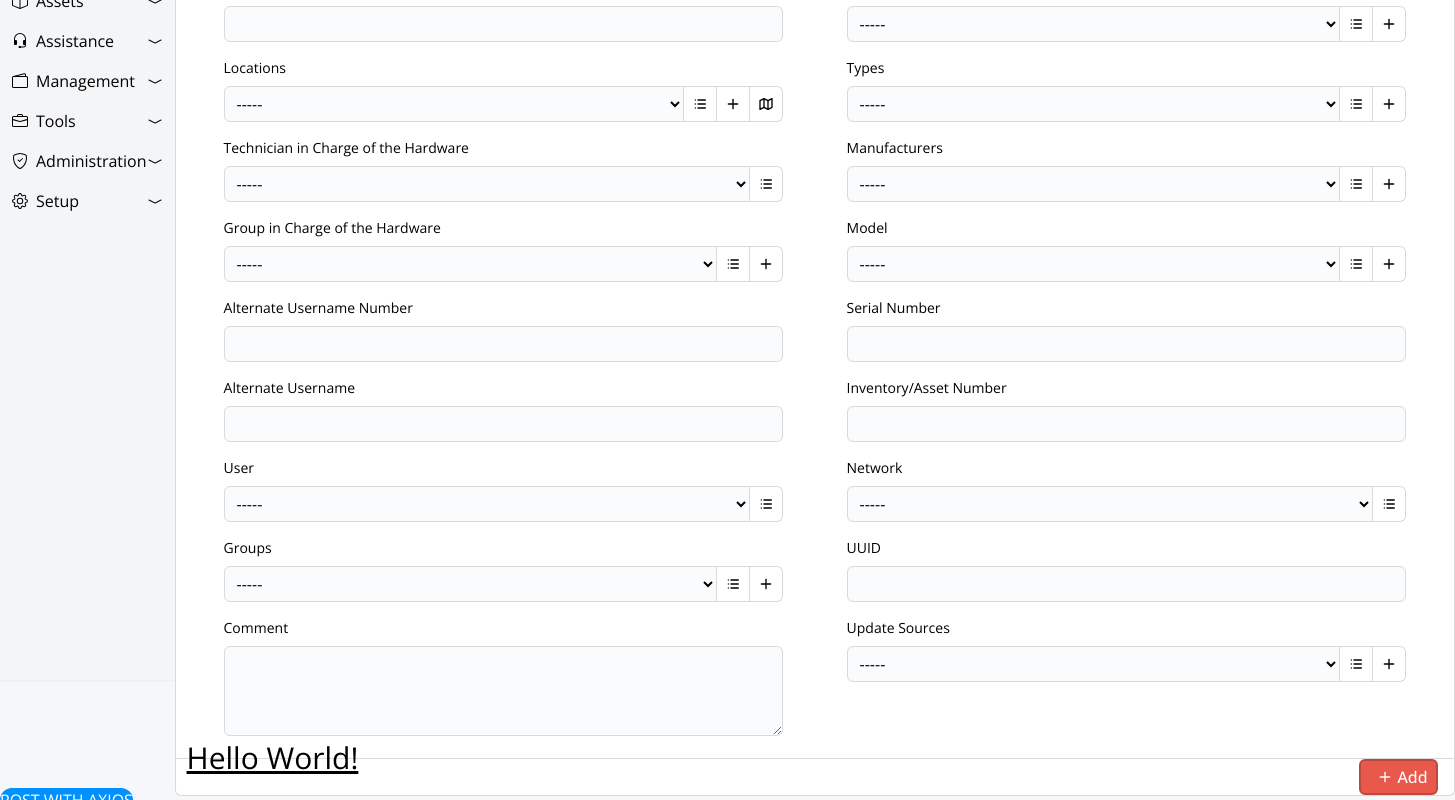
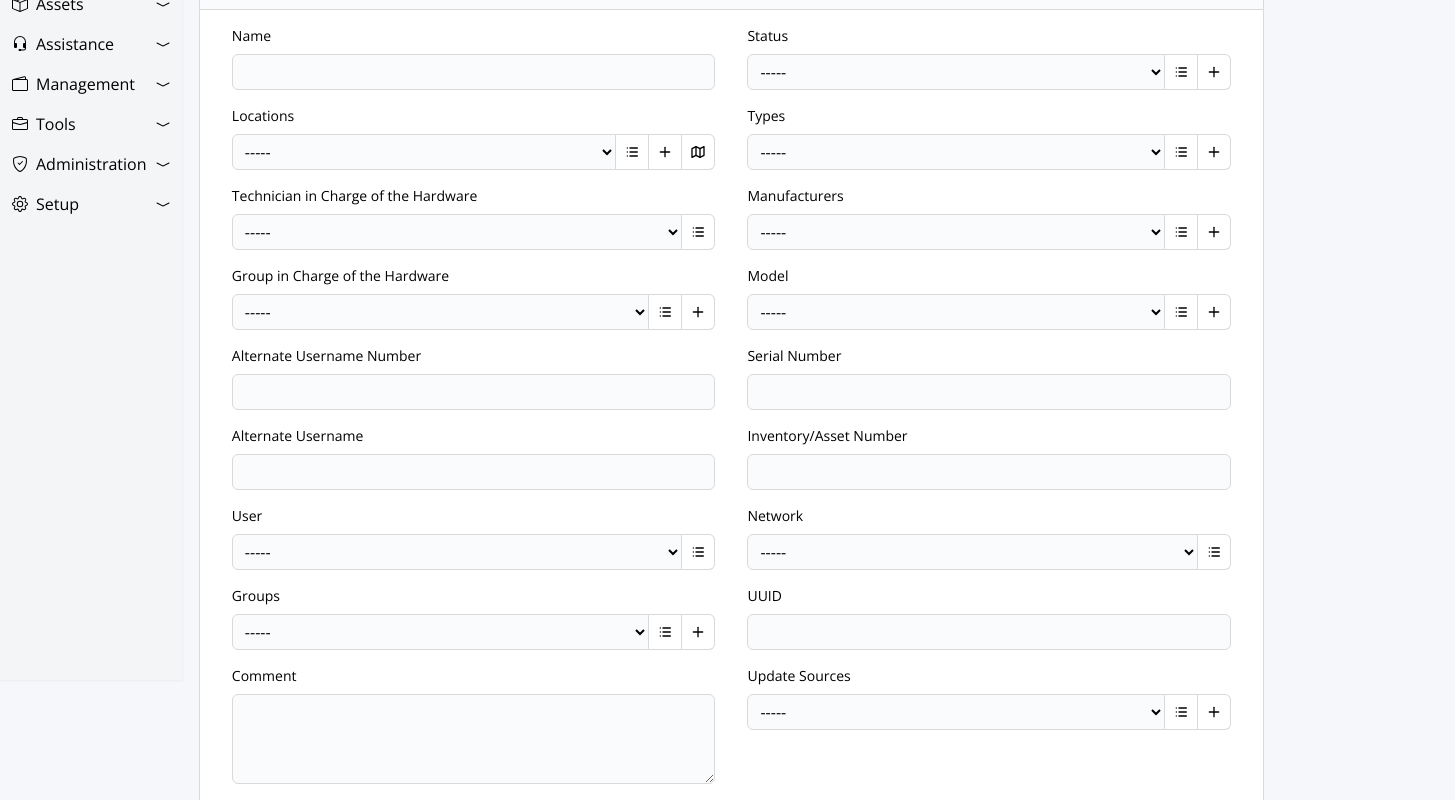
Before and after one commit to sydgibbon/guti-front, a React (Create React App) app: page /computers in a window 1280 px wide. Shown: the part 120-920 px from the top of the page, 1455 px wide, since content can reach past the window. Built offline with nearby package versions, Linux system fonts and the light colour scheme; no server answers.

Commit message:
changed bg and buttons properties

```diff
--- a/src/component/forms/assets/ComputerForm.jsx
+++ b/src/component/forms/assets/ComputerForm.jsx
@@ -5,205 +5,205 @@
 const ComputerForm = () => {
 	return (
 		// <div> general
-		<div className='computer-form flex flex-col w-screen items-center h-screen divide-y divide-y-reverse'>
+		<div className='computer-form flex flex-col items-center divide-y divide-y-reverse m-4'>
 			{/* <div> de Form Header */}
 			{/* usé el "w-[calc(100%-1rem)]" para que quede separado en el eje X ayq eu con el mx no se podia darle margen */}
-			<div className='form-header flex bg-[#FAFBFC] h-1/6 w-full border rounded-t-md border-[#D9D9D9] mt-2 mx-auto pl-2'>
+			<div className='form-header flex bg-medium-gray h-1/6 w-full border rounded-t-md border-secondary-dark mt-2 mx-auto py-4 px-5'>
 				<BsLaptop className='inline my-auto mx-2' />
 				<p className='text-base my-auto font-medium'>New Item - Computers</p>
 			</div>
 			{/* <div> contenedor del Form */}
-			<div className='form-container h-full w-full p-4 border border-[#D9D9D9] bg-white'>
+			<div className='form-container h-full w-full p-4 border border-secondary-dark bg-white'>
 				<form className='flex justify-between'>
 					{/* se utilizan dos <div> para separar los inputs, este es el primero */}
-					<div className='first-form w-1/2 mx-8'>
+					<div className='first-form w-1/2 mx-4'>
 						<div className='input-name mb-4'>
 							<p className='text-sm mb-2'>Name</p>
-							<input className='w-full px-2 rounded-md h-9 border-1 border-[#D9D9D9] bg-[#FAFBFC]'></input>
+							<input className='w-full px-2 rounded-md h-9 border-1 border-secondary-dark bg-medium-gray'></input>
 						</div>
 						<div className='input-locations my-4'>
 							<p className='text-sm mb-2'>Locations</p>
 							<div className='flex divide-x divide-x-reverse'>
-								<select className='w-full px-2 rounded-l-md h-9 border border-[#D9D9D9] bg-[#FAFBFC]'>
+								<select className='w-full px-2 rounded-l-md h-9 border border-secondary-dark bg-medium-gray'>
 									<option value="-----">-----</option>
 								</select>
-								<button className='h-9 border border-[#D9D9D9]'>
+								<div className='h-9 border border-secondary-dark flex items-center'>
 									<TbList className='mx-2' />
-								</button>
-								<button className='h-9 border border-[#D9D9D9]'>
+								</div>
+								<div className='h-9 border border-secondary-dark flex items-center'>
 									<TbPlus className='mx-2' />
-								</button>
-								<button className='rounded-r-md h-9 border border-[#D9D9D9]'>
+								</div>
+								<div className='rounded-r-md h-9 border border-secondary-dark flex items-center'>
 									<TbMap className='mx-2' />
-								</button>
+								</div>
 							</div>
 						</div>
 						<div className='input-technitian my-4'>
 							<p className='text-sm mb-2'>Technician in Charge of the Hardware</p>
 							<div className='flex divide-x divide-x-reverse'>
-								<select className='w-full px-2 rounded-l-md h-9 border border-[#D9D9D9] bg-[#FAFBFC]'>
+								<select className='w-full px-2 rounded-l-md h-9 border border-secondary-dark bg-medium-gray'>
 									<option value="-----">-----</option>
 								</select>
-								<button className='h-9 border rounded-r-md border-[#D9D9D9]'>
+								<div className='h-9 border rounded-r-md border-secondary-dark flex items-center'>
 									<TbList className='mx-2' />
-								</button>
+								</div>
 							</div>
 						</div>
 						<div className='input-group-in-charge my-4'>
 							<p className='text-sm mb-2'>Group in Charge of the Hardware</p>
 							<div className='flex divide-x divide-x-reverse'>
-								<select className='w-full px-2 rounded-l-md h-9 border border-[#D9D9D9] bg-[#FAFBFC]'>
+								<select className='w-full px-2 rounded-l-md h-9 border border-secondary-dark bg-medium-gray'>
 									<option value="-----">-----</option>
 								</select>
-								<button className='h-9 border border-[#D9D9D9]'>
+								<div className='h-9 border border-secondary-dark flex items-center'>
 									<TbList className='mx-2' />
-								</button>
-								<button className='h-9 border rounded-r-md border-[#D9D9D9]'>
+								</div>
+								<div className='h-9 border rounded-r-md border-secondary-dark flex items-center'>
 									<TbPlus className='mx-2' />
-								</button>
+								</div>
 							</div>
 						</div>
 						<div className='input-alternate-username-number my-4'>
 							<p className='text-sm mb-2'>Alternate Username Number</p>
-							<input className='w-full px-2 rounded-md h-9 border-1 border-[#D9D9D9] bg-[#FAFBFC]'></input>
+							<input className='w-full px-2 rounded-md h-9 border-1 border-secondary-dark bg-medium-gray'></input>
 						</div>
 						<div className='input-alternate-username my-4'>
 							<p className='text-sm mb-2'>Alternate Username</p>
-							<input className='w-full px-2 rounded-md h-9 border-1 border-[#D9D9D9] bg-[#FAFBFC]'></input>
+							<input className='w-full px-2 rounded-md h-9 border-1 border-secondary-dark bg-medium-gray'></input>
 						</div>
 						<div className='input-user my-4'>
 							<p className='text-sm mb-2'>User</p>
 							<div className='flex divide-x divide-x-reverse'>
-								<select className='w-full px-2 rounded-l-md h-9 border border-[#D9D9D9] bg-[#FAFBFC]'>
+								<select className='w-full px-2 rounded-l-md h-9 border border-secondary-dark bg-medium-gray'>
 									<option value="-----">-----</option>
 								</select>
-								<button className='h-9 border rounded-r-md border-[#D9D9D9]'>
+								<div className='h-9 border rounded-r-md border-secondary-dark flex items-center'>
 									<TbList className='mx-2' />
-								</button>
+								</div>
 							</div>
 						</div>
 						<div className='input-groups my-4'>
 							<p className='text-sm mb-2'>Groups</p>
 							<div className='flex divide-x divide-x-reverse'>
-								<select className='w-full px-2 rounded-l-md h-9 border border-[#D9D9D9] bg-[#FAFBFC]'>
+								<select className='w-full px-2 rounded-l-md h-9 border border-secondary-dark bg-medium-gray'>
 									<option value="-----">-----</option>
 								</select>
-								<button className='h-9 border border-[#D9D9D9]'>
+								<div className='h-9 border border-secondary-dark flex items-center'>
 									<TbList className='mx-2' />
-								</button>
-								<button className='h-9 border rounded-r-md border-[#D9D9D9]'>
+								</div>
+								<div className='h-9 border rounded-r-md border-secondary-dark flex items-center'>
 									<TbPlus className='mx-2' />
-								</button>
+								</div>
 							</div>
 						</div>
 						<div className='input-comment'>
 							<p className='text-sm mb-2'>Comment</p>
-							<textarea rows='3' className='w-full p-2 border rounded-md border-[#D9D9D9] bg-[#FAFBFC]'></textarea>
+							<textarea rows='3' className='w-full p-2 border rounded-md border-secondary-dark bg-medium-gray'></textarea>
 						</div>
 					</div>
 					{/* segundo <div> para separar los inputs */}
-					<div className='second-form w-1/2 mx-8'>
+					<div className='second-form w-1/2 mx-4'>
 						<div className='input-status mb-4'>
 							<p className='text-sm mb-2'>Status</p>
 							<div className='flex divide-x divide-x-reverse'>
-								<select className='w-full px-2 rounded-l-md h-9 border border-[#D9D9D9] bg-[#FAFBFC]'>
+								<select className='w-full px-2 rounded-l-md h-9 border border-secondary-dark bg-medium-gray'>
 									<option value="-----">-----</option>
 								</select>
-								<button className='h-9 border border-[#D9D9D9]'>
+								<div className='h-9 border border-secondary-dark flex items-center'>
 									<TbList className='mx-2' />
-								</button>
-								<button className='h-9 border rounded-r-md border-[#D9D9D9]'>
+								</div>
+								<div className='h-9 border rounded-r-md border-secondary-dark flex items-center'>
 									<TbPlus className='mx-2' />
-								</button>
+								</div>
 							</div>
 						</div>
 						<div className='input-types my-4'>
 							<p className='text-sm mb-2'>Types</p>
 							<div className='flex divide-x divide-x-reverse'>
-								<select className='w-full px-2 rounded-l-md h-9 border border-[#D9D9D9] bg-[#FAFBFC]'>
+								<select className='w-full px-2 rounded-l-md h-9 border border-secondary-dark bg-medium-gray'>
 									<option value="-----">-----</option>
 								</select>
-								<button className='h-9 border border-[#D9D9D9]'>
+								<div className='h-9 border border-secondary-dark flex items-center'>
 									<TbList className='mx-2' />
-								</button>
-								<button className='h-9 border rounded-r-md border-[#D9D9D9]'>
+								</div>
+								<div className='h-9 border rounded-r-md border-secondary-dark flex items-center'>
 									<TbPlus className='mx-2' />
-								</button>
+								</div>
 							</div>
 						</div>
 						<div className='input-manufacturers my-4'>
 							<p className='text-sm mb-2'>Manufacturers</p>
 							<div className='flex divide-x divide-x-reverse'>
-								<select className='w-full px-2 rounded-l-md h-9 border border-[#D9D9D9] bg-[#FAFBFC]'>
+								<select className='w-full px-2 rounded-l-md h-9 border border-secondary-dark bg-medium-gray'>
 									<option value="-----">-----</option>
 								</select>
-								<button className='h-9 border border-[#D9D9D9]'>
+								<div className='h-9 border border-secondary-dark flex items-center'>
 									<TbList className='mx-2' />
-								</button>
-								<button className='h-9 border rounded-r-md border-[#D9D9D9]'>
+								</div>
+								<div className='h-9 border rounded-r-md border-secondary-dark flex items-center'>
 									<TbPlus className='mx-2' />
-								</button>
+								</div>
 							</div>
 						</div>
 						<div className='input-model my-4'>
 							<p className='text-sm mb-2'>Model</p>
 							<div className='flex divide-x divide-x-reverse'>
-								<select className='w-full px-2 rounded-l-md h-9 border border-[#D9D9D9] bg-[#FAFBFC]'>
+								<select className='w-full px-2 rounded-l-md h-9 border border-secondary-dark bg-medium-gray'>
 									<option value="-----">-----</option>
 								</select>
-								<button className='h-9 border border-[#D9D9D9]'>
+								<div className='h-9 border border-secondary-dark flex items-center'>
 									<TbList className='mx-2' />
-								</button>
-								<button className='h-9 border rounded-r-md border-[#D9D9D9]'>
+								</div>
+								<div className='h-9 border rounded-r-md border-secondary-dark flex items-center'>
 									<TbPlus className='mx-2' />
-								</button>
+								</div>
 							</div>
 						</div>
 						<div className='input-serial-number mb-4'>
 							<p className='text-sm mb-2'>Serial Number</p>
-							<input className='w-full px-2 rounded-md h-9 border-1 border-[#D9D9D9] bg-[#FAFBFC]'></input>
+							<input className='w-full px-2 rounded-md h-9 border-1 border-secondary-dark bg-medium-gray'></input>
 						</div>
 						<div className='input-inventory-asset-number mb-4'>
 							<p className='text-sm mb-2'>Inventory/Asset Number</p>
-							<input className='w-full px-2 rounded-md h-9 border-1 border-[#D9D9D9] bg-[#FAFBFC]'></input>
+							<input className='w-full px-2 rounded-md h-9 border-1 border-secondary-dark bg-medium-gray'></input>
 						</div>
 						<div className='input-network my-4'>
 							<p className='text-sm mb-2'>Network</p>
 							<div className='flex divide-x divide-x-reverse'>
-								<select className='w-full px-2 rounded-l-md h-9 border border-[#D9D9D9] bg-[#FAFBFC]'>
+								<select className='w-full px-2 rounded-l-md h-9 border border-secondary-dark bg-medium-gray'>
 									<option value="-----">-----</option>
 								</select>
-								<button className='h-9 border rounded-r-md border-[#D9D9D9]'>
+								<div className='h-9 border rounded-r-md border-secondary-dark flex items-center'>
 									<TbList className='mx-2' />
-								</button>
+								</div>
 							</div>
 						</div>
 						<div className='input-uuid mb-4'>
 							<p className='text-sm mb-2'>UUID</p>
-							<input className='w-full px-2 rounded-md h-9 border-1 border-[#D9D9D9] bg-[#FAFBFC]'></input>
+							<input className='w-full px-2 rounded-md h-9 border-1 border-secondary-dark bg-medium-gray'></input>
 						</div>
 						<div className='input-update-sources my-4'>
 							<p className='text-sm mb-2'>Update Sources</p>
 							<div className='flex divide-x divide-x-reverse'>
-								<select className='w-full px-2 rounded-l-md h-9 border border-[#D9D9D9] bg-[#FAFBFC]'>
+								<select className='w-full px-2 rounded-l-md h-9 border border-secondary-dark bg-medium-gray'>
 									<option value="-----">-----</option>
 								</select>
-								<button className='h-9 border border-[#D9D9D9]'>
+								<div className='h-9 border border-secondary-dark flex items-center'>
 									<TbList className='mx-2' />
-								</button>
-								<button className='h-9 border rounded-r-md border-[#D9D9D9]'>
+								</div>
+								<div className='h-9 border rounded-r-md border-secondary-dark flex items-center'>
 									<TbPlus className='mx-2' />
-								</button>
+								</div>
 							</div>
 						</div>
 					</div>
 				</form>
 			</div>
 			{/* <div> del footer */}
-			<div className='form-footer flex h-1/6 w-full border rounded-b-md border-[#D9D9D9] justify-end mb-2 bg-white'>
-				<button className='flex mr-4 my-auto border-2 border-[#BB493E] rounded-md bg-[#E8594B] text-white'>
-					<TbPlus className='inline ml-4 mr-1 my-2' />
-					<p className='text-base my-auto font-medium mr-2'>Add</p>
+			<div className='form-footer flex h-1/6 w-full border rounded-b-md border-secondary-dark justify-end mb-2 bg-white py-4 px-5'>
+				<button className='flex items-center mr-4 border-2 border-orange-dark rounded-md bg-primary-light text-white hover:border-black py-2 px-4'>
+					<TbPlus className='mr-1' />
+					<p className='text-base my-auto font-medium'>Add</p>
 				</button>
 			</div>
 
```
